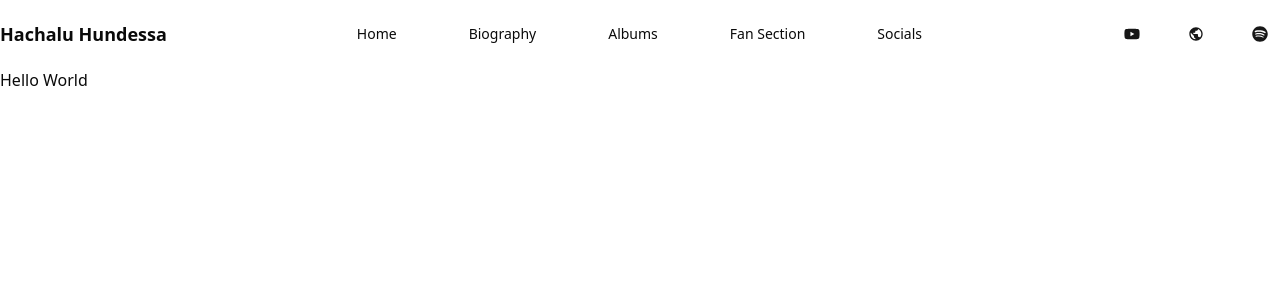
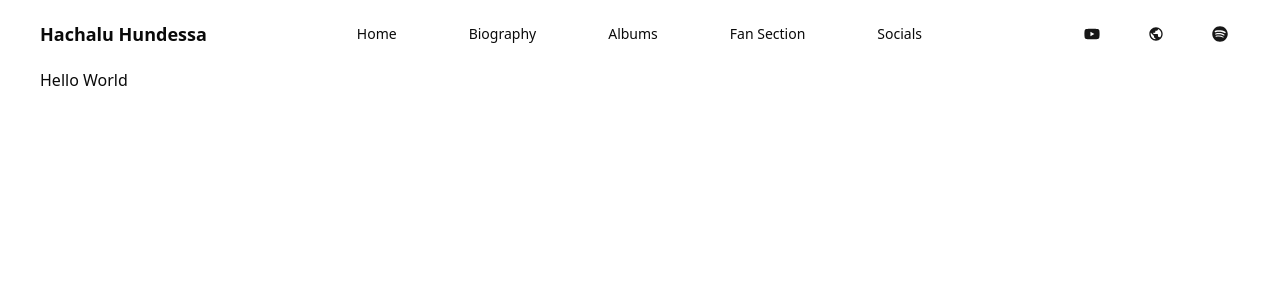
Before and after one commit to latiiLA/tribute, a Next.js app: page / in a window 1280 px wide. Shown: the top 300 px of the page. Built offline with nearby package versions, Linux system fonts and the light colour scheme.

Commit message:
padding added

```diff
--- a/app/layout.tsx
+++ b/app/layout.tsx
@@ -24,7 +24,7 @@ export default function RootLayout({
   children: React.ReactNode;
 }>) {
   return (
-    <html lang="en">
+    <html lang="en" className="px-10">
       <body
         className={`${geistSans.variable} ${geistMono.variable} antialiased`}
       >
```
